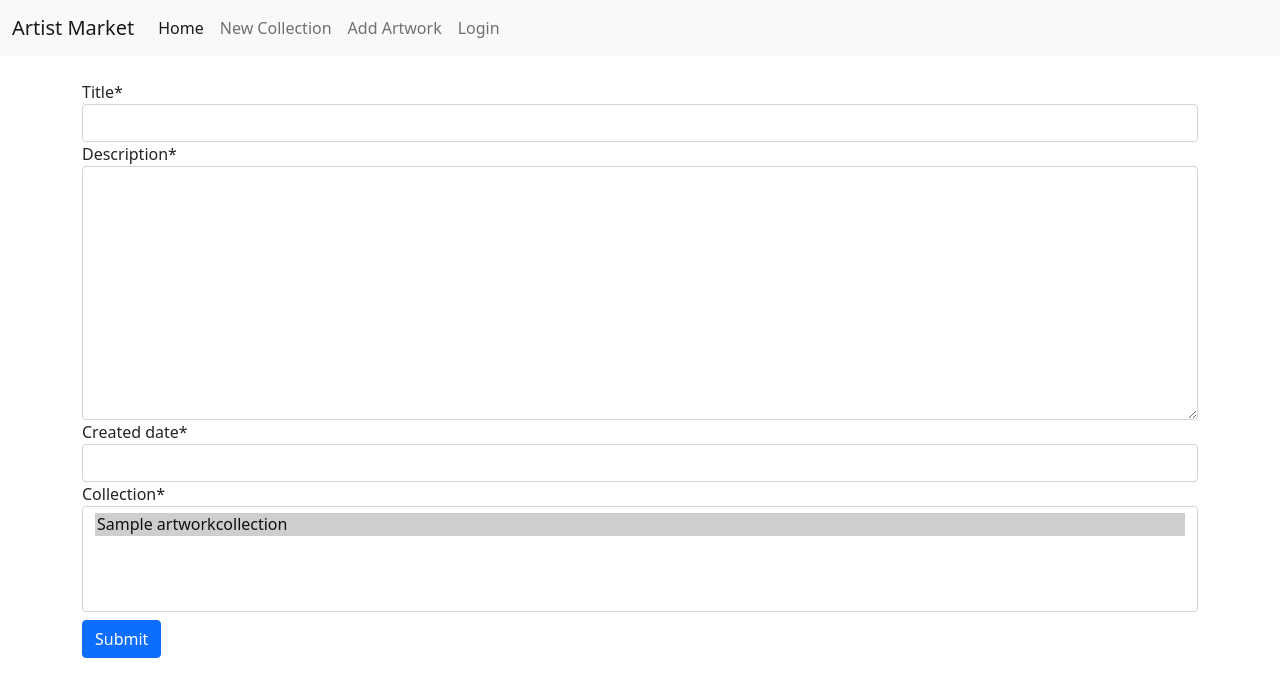
After one commit to AdamPloof/cos_sandbox, a Django app: page /add_artwork/1 in a window 1280 px wide. The commit adds this page. Shown: the top 697 px of the page. Run offline with Django 3.2, Linux system fonts and the light colour scheme; tables that the repository leaves empty hold one stand-in row (values such as "Sample post"); parts of the project's set-up code (start-up, migrations or seed data) failed here and were passed over; some libraries are stand-ins or nearby versions.

Commit message:
added selection collection form and workflow for adding artwork to collections

```diff
--- a/CoSSandbox/artistMarket/forms.py
+++ b/CoSSandbox/artistMarket/forms.py
@@ -1,4 +1,4 @@
-from django.forms import ModelForm
+from django.forms import ModelForm, Form, ChoiceField
 from .models import ArtworkCollection, ArtWork
 
 class CollectionForm(ModelForm):
@@ -21,3 +21,17 @@ class ArtWorkForm(ModelForm):
             'created_date',
             'collection',
         ]
+
+class CollectionSelectForm(Form):
+    collection = ChoiceField(
+        label='Collection',
+        choices=()
+    )
+
+    def __init__(self, *args, **kwargs):
+        self.user = kwargs.pop('user', None)
+        super(CollectionSelectForm, self).__init__(*args, **kwargs)
+
+    def setCollectionNames(self):
+        collections = ArtworkCollection.objects.all()
+        self.fields['collection'].choices = [(collection.collection_name, collection.collection_name )for collection in collections]
--- a/CoSSandbox/artistMarket/models.py
+++ b/CoSSandbox/artistMarket/models.py
@@ -13,6 +13,9 @@ class ArtworkCollection(models.Model):
     collection_name = models.CharField(max_length=40)
     collection_types = models.CharField(max_length=40, choices=COLLECTION_TYPES)
 
+    def __str__(self):
+        return self.collection_name
+
 class ArtWork(models.Model):
     title = models.CharField(max_length=200)
     description = models.TextField()
@@ -21,3 +24,6 @@ class ArtWork(models.Model):
     artist = models.ForeignKey(User, on_delete=models.CASCADE)
     collection = models.ManyToManyField(ArtworkCollection)
     # image = models.ImageField()
+
+    def __str__(self):
+        return self.title
--- /dev/null
+++ b/CoSSandbox/artistMarket/templates/add_artwork.html
@@ -0,0 +1,16 @@
+{% extends 'base.html' %}
+{% load crispy_forms_tags %}
+
+{% block body %}
+    <form method="POST">
+        {% csrf_token %}
+        {{ form|crispy }}
+
+        <div class="form-group mt-2">
+            <div class="form-row">
+                <button type="submit" class="btn btn-primary">Submit</button>
+            </div>
+        </div>
+
+    </form>
+{% endblock %}
--- a/CoSSandbox/artistMarket/urls.py
+++ b/CoSSandbox/artistMarket/urls.py
@@ -5,4 +5,6 @@ from . import views
 urlpatterns = [
     path('', views.index, name='index'),
     path('add-collection', views.addCollection, name='add_collection'),
+    path('add_artwork/<int:collectionId>', views.addArtwork, name='add_artwork'),
+    path('select-collection/', views.selectCollection, name='select_collection'),
 ]
--- a/CoSSandbox/artistMarket/views.py
+++ b/CoSSandbox/artistMarket/views.py
@@ -1,8 +1,9 @@
+from .models import ArtworkCollection
 from django.http import HttpResponseRedirect
 from django.shortcuts import render
 from django.urls import reverse
 
-from .forms import CollectionForm, ArtWorkForm
+from .forms import CollectionForm, ArtWorkForm, CollectionSelectForm
 
 def index(request):
     context = {
@@ -22,3 +23,35 @@ def addCollection(request):
         form = CollectionForm()
 
     return render(request, 'add_collection.html', {'form': form})
+
+def addArtwork(request, collectionId=None):
+    if not collectionId:
+        return HttpResponseRedirect(reverse('select_collection'))
+
+    collection = ArtworkCollection.objects.get(pk=collectionId)
+
+    if request.method == 'POST':
+        form = ArtWorkForm(request.POST)
+        if form.is_valid():
+            form.save()
+            return HttpResponseRedirect(reverse('index'))
+    else:
+        form = ArtWorkForm(initial={'collection': collection})
+
+    return render(request, 'add_artwork.html', {'form': form})
+
+def selectCollection(request):
+    if request.method == 'POST':
+        form = CollectionSelectForm(request.POST, user=request.user)
+        form.setCollectionNames()
+
+        if form.is_valid():
+            collectionName = form.cleaned_data['collection']
+            collection = ArtworkCollection.objects.get(collection_name=collectionName)
+
+            return HttpResponseRedirect(reverse('add_artwork', kwargs={'collectionId': collection.pk}))
+    else:
+        form = CollectionSelectForm(user=request.user)
+        form.setCollectionNames()
+
+    return render(request, 'select_collection.html', {'form': form})
--- a/CoSSandbox/templates/nav.html
+++ b/CoSSandbox/templates/nav.html
@@ -1,6 +1,6 @@
 <nav class="navbar navbar-expand-lg navbar-light bg-light">
     <div class="container-fluid">
-        <a class="navbar-brand" href="#">Navbar</a>
+        <a class="navbar-brand" href="#">Artist Market</a>
         <button class="navbar-toggler" type="button" data-bs-toggle="collapse" data-bs-target="#navbarNavAltMarkup" aria-controls="navbarNavAltMarkup" aria-expanded="false" aria-label="Toggle navigation">
             <span class="navbar-toggler-icon"></span>
         </button>
@@ -8,6 +8,7 @@
             <div class="navbar-nav">
                 <a class="nav-link active" aria-current="page" href="{% url 'index' %}">Home</a>
                 <a class="nav-link" href="{% url 'add_collection' %}">New Collection</a>
+                <a class="nav-link" href="{% url 'select_collection' %}">Add Artwork</a>
 
                 {% if user.is_authenticated %}
                     <a class="nav-link" href="{% url 'logout' %}">Logout</a>
```
Also changed, not shown: CoSSandbox/artistMarket/templates/select_collection.html (added, +16 -0 lines).
